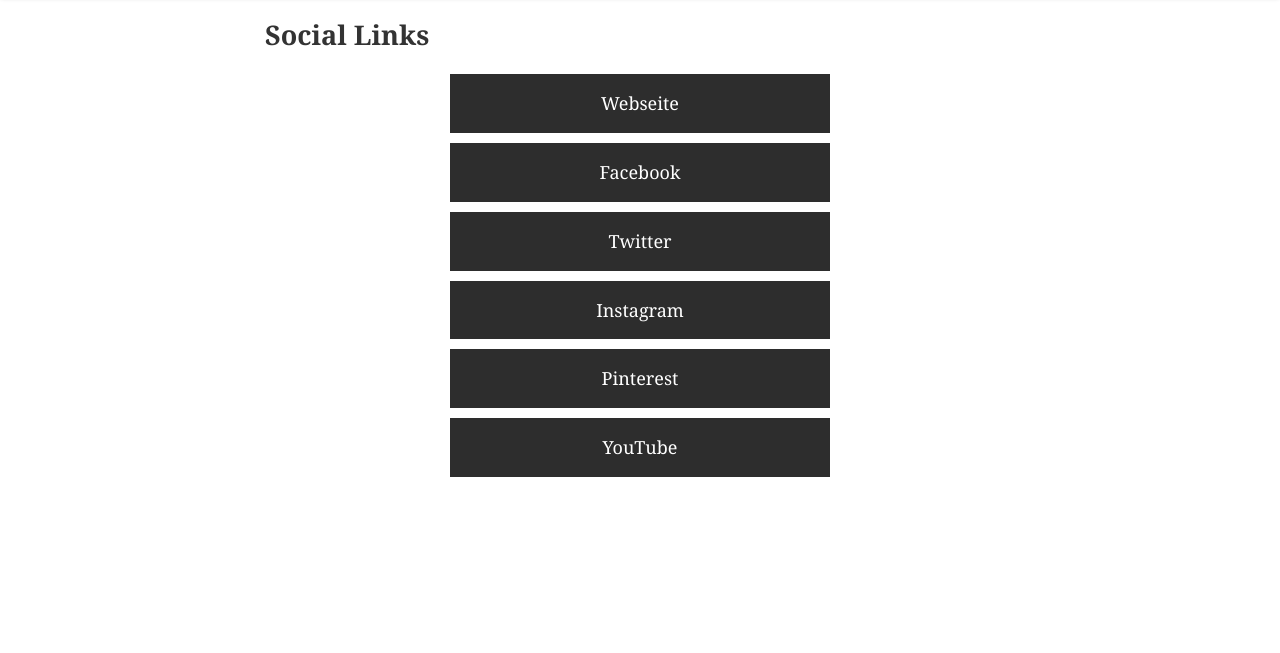
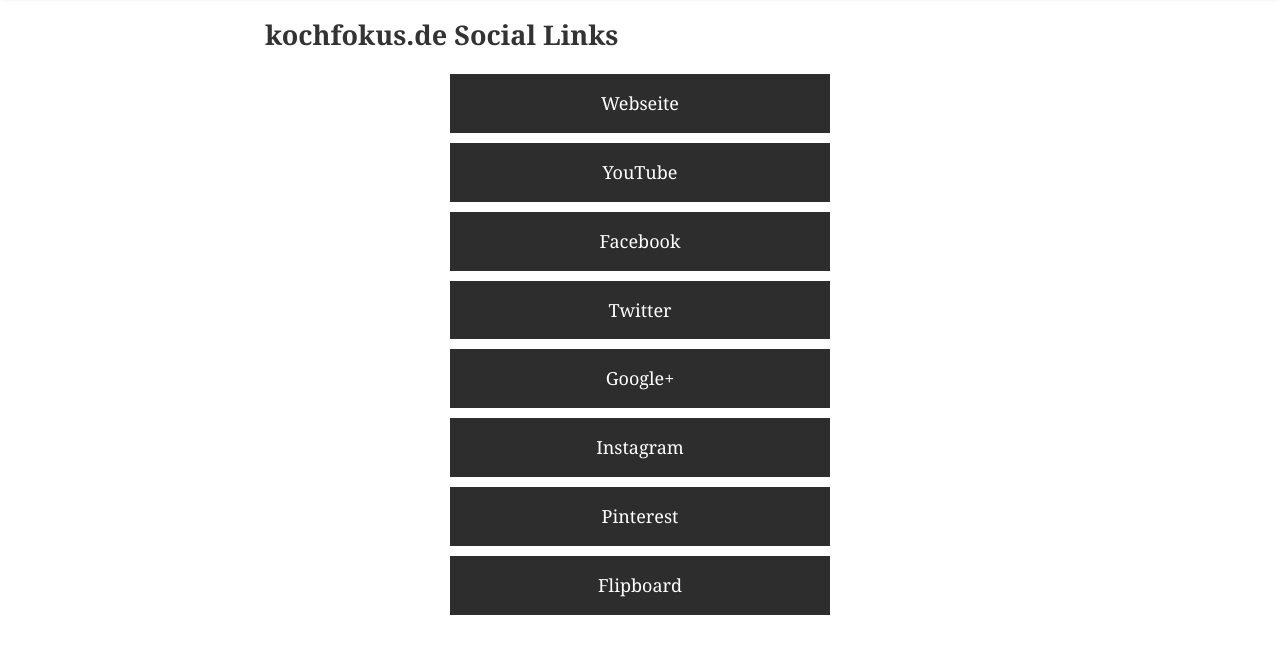
Before and after one commit to gaim-dev/social.kf.al, a plain HTML site: page index.html in a window 1280 px wide. Shown: the part 183-836 px from the top of the page. Before the commit the page ends 800 px from the top, so only its background shows below. Drawn offline with Linux system fonts and the light colour scheme.

Commit message:
Added some more social links

```diff
--- a/index.html
+++ b/index.html
@@ -4,24 +4,27 @@
     <meta charset="UTF-8">
     <title>kochfokus.de Social Links</title>
     <link rel="stylesheet" href="/style.css">
+    <meta name="viewport" content="width=device-width, initial-scale=1.0">
 </head>
 <body>
 <div id="wrapper">
     <header>
         <div class="container header-align">
-            <a href="https://kochfokus.de"><img id="logo-img" src="https://img.kfcdn.de/other/logo_alt.png" alt="kochfokus.de logo" title="kochfokus.de logo"></a>
+            <a href="https://kochfokus.de"><img id="logo-img" src="https://img.kfcdn.de/other/logo_alt.png" alt="kochfokus.de-Logo" title="kochfokus.de-Logo"></a>
             <div class="align-right"><a href="https://kochfokus.de/impressum">Impressum</a></div>
         </div>
     </header>
     <section id="main" class="container main">
-        <h1>Social Links</h1>
+        <h1>kochfokus.de Social Links</h1>
         <ul class="social-links">
             <li><a href="https://kochfokus.de/">Webseite</a></li>
+            <li><a href="https://www.youtube.com/user/kochfokusTV/">YouTube</a></li>
             <li><a href="https://www.facebook.com/kochfokusDE/">Facebook</a></li>
             <li><a href="https://twitter.com/kochfokusDE/">Twitter</a></li>
+            <li><a href="https://plus.google.com/+kochfokusDE/">Google+</a></li>
             <li><a href="https://instagram.com/kochfokus.de/">Instagram</a></li>
             <li><a href="https://www.pinterest.com/kochfokus/">Pinterest</a></li>
-            <li><a href="https://www.youtube.com/user/kochfokusTV/">YouTube</a></li>
+            <li><a href="https://flipboard.com/@kochfokusde/">Flipboard</a></li>
         </ul>
     </section>
 </div>
```
